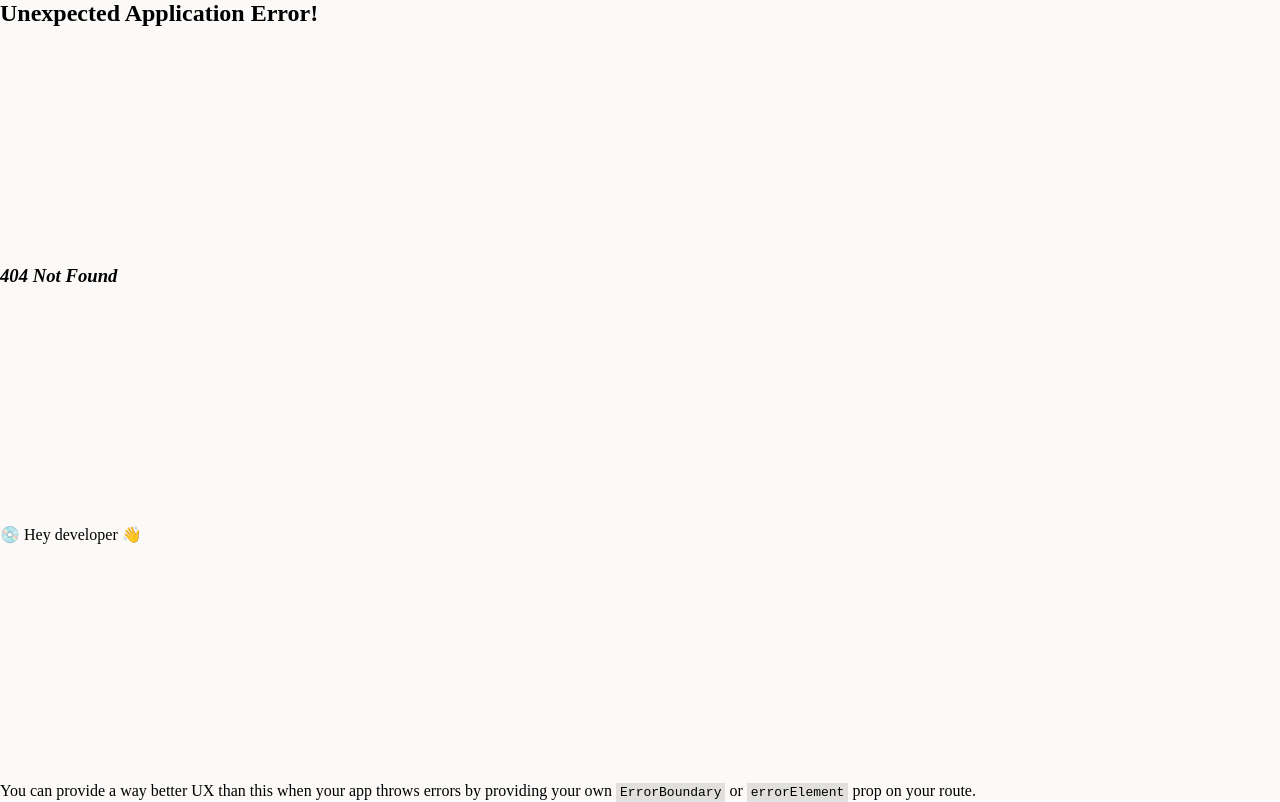
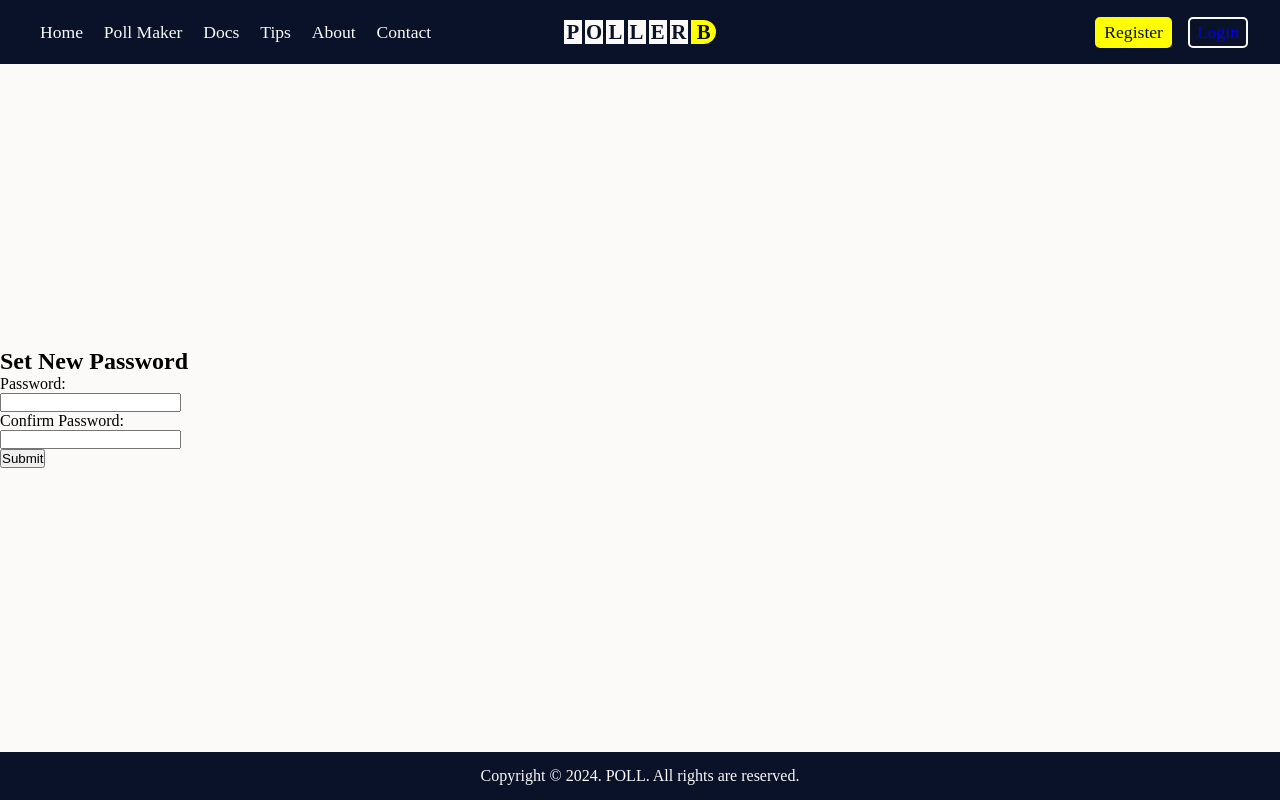
Before and after one commit to abror2142/poll-website, a React app in the folder frontend/: page /password-reset-confirm in a window 1280 px wide. Before the commit this address had no page. Built offline with nearby package versions, Linux system fonts and the light colour scheme.

Commit message:
Basic Auth page layouts

```diff
--- a/frontend/src/Router.js
+++ b/frontend/src/Router.js
@@ -5,6 +5,10 @@ import Home, {loader as HomeLoader} from "./containers/Home";
 import Layout from "./hocs/Layout";
 import Signup from "./containers/Auth/Signup";
 import Login from "./containers/Auth/Login";
+import Activation from "./containers/Auth/Activation";
+import PasswordReset from "./containers/Auth/PasswordReset";
+import PasswordResetConfirm from "./containers/Auth/PasswordResetConfirm";
+
 
 const routes = createRoutesFromElements(
     <Route path="/" element={<Layout />}>
@@ -21,6 +25,18 @@ const routes = createRoutesFromElements(
             path="login"
             element={<Login />}
         />
+        <Route
+            path="activation"
+            element={<Activation />}
+        />
+        <Route
+            path="password-reset"
+            element={<PasswordReset />}
+        />
+        <Route
+            path="password-reset-confirm"
+            element={<PasswordResetConfirm />}
+        />
     </Route>
 )
 
--- a/frontend/src/containers/Auth/Activation.js
+++ b/frontend/src/containers/Auth/Activation.js
@@ -0,0 +1,23 @@
+import { useParams } from "react-router-dom";
+
+
+function Activation() {
+
+    async function handeClick(){
+        const {uid, token} = useParams()
+        const data = {
+            "uid": uid,
+            "token": token
+        }
+        // send data
+    }
+
+    return (
+        <div className="activation-page">
+            <h3>Click to Activate your Account!</h3>
+            <button onClick={handeClick}>Activate</button>
+        </div>
+    )
+}
+
+export default Activation
--- a/frontend/src/containers/Auth/Login.js
+++ b/frontend/src/containers/Auth/Login.js
@@ -145,7 +145,7 @@ function Login() {
 
             <div className="login-footer">
                 <p>Don't have an Account? <Link to='/signup'>Sign Up</Link> here.</p>
-                <p>Forget your Password? <Link to='#'>Reset</Link> here.</p>
+                <p>Forget your Password? <Link to='/password-reset'>Reset</Link> here.</p>
             </div>
         </div>
     )
--- /dev/null
+++ b/frontend/src/containers/Auth/PasswordReset.js
@@ -0,0 +1,93 @@
+import React from "react";
+import { useState, useEffect } from "react";
+
+import { FontAwesomeIcon } from "@fortawesome/react-fontawesome";
+import { faCircleExclamation } from "@fortawesome/free-solid-svg-icons";
+
+import validateForm from "../../utils/validateForm";
+
+
+function PasswordReset() {
+
+    const [email, setEmail] = useState('')
+    const [focusEmail, setFocusEmail] = useState(false)
+    const [touchedEmail, sertTouchedEmail] = useState(false)
+    const [firstTouchEmail, setFirstTouchEmail] = useState(false)
+
+    const [errors, setErrors] = useState({})
+
+    useEffect(()=> {
+        setErrors(validateForm(null, email))
+    }, [email])
+
+
+    async function handleSubmit(e) {
+        e.preventDefault()
+    }
+
+    return (
+        <div className="password-reset-page">
+
+            <div className="password-reset-header">
+                <h2>SPassword Reset</h2>
+            </div>
+
+            <form onSubmit={handleSubmit} className="form password-reset-form">
+
+                <div className="email-input">
+
+                    <div className="form-label">
+                        <label htmlFor="email">Enter your email: </label>
+                    </div>
+
+                    <div className="email-field">
+                        <input
+                            id="email"
+                            onChange={(e) => setEmail(e.target.value)}
+                            onFocus={() => {
+                                setFocusEmail(true)
+                                sertTouchedEmail(true)
+                            }}
+                            onBlur={() => {
+                                setFocusEmail(false)
+                                setFirstTouchEmail(true)
+                            }}
+                        />
+
+                        {
+                            touchedEmail
+                            && !focusEmail
+                            && errors.email
+                            && <FontAwesomeIcon icon={faCircleExclamation}/>
+                        }
+                    </div>
+
+                    {
+                        touchedEmail
+                        && focusEmail
+                        && firstTouchEmail
+                        && errors.email
+                        && <div className="error-box">
+                            <ul>
+                                {
+                                    errors.email.map((error, index) => {
+                                        return (
+                                            <li key={'email-error-' + index}>{error}</li>
+                                        )
+                                    })
+                                }
+                            </ul>
+                        </div>
+                     }
+
+                </div>
+
+                <button>Submit</button>
+
+            </form>
+
+        </div>
+    )
+}
+
+export default PasswordReset
--- /dev/null
+++ b/frontend/src/containers/Auth/PasswordResetConfirm.js
@@ -0,0 +1,156 @@
+import React from "react";
+import { useState, useEffect } from "react";
+import { useParams } from "react-router-dom";
+
+import { FontAwesomeIcon } from "@fortawesome/react-fontawesome";
+import { faCircleExclamation } from "@fortawesome/free-solid-svg-icons";
+
+import validateForm from "../../utils/validateForm";
+
+
+function PasswordResetConfirm() {
+
+    const [password, setPassword] = useState('')
+    const [focusPassword, setFocusPassword] = useState(false)
+    const [touchedPassword, setTouchedPassword] = useState(false)
+    const [firstTouchPassword, setFirstTouchPassword] = useState(false)
+
+    const [rePassword, setRePassword] = useState('')
+    const [focusRePassword, setFocusRePassword] = useState(false)
+    const [touchedRePassword, setTouchedRePassword] = useState(false)
+    const [firstTouchRePassword, setFirstTouchRePassword] = useState(false)
+
+    const [errors, setErrors] = useState({})
+
+    const {uid, token} = useParams()
+
+    useEffect(()=> {
+        setErrors(validateForm(null, null, password, rePassword))
+    }, [password,rePassword])
+
+    async function handleSubmit(e) {
+        e.preventDefault()
+
+        const data = {
+            "uid": uid,
+            "token": token,
+            "new_password": password,
+            "re_new_password": rePassword,
+        }
+
+        // send data
+    }
+
+    return (
+        <div className="pass-res-confirm-page">
+            <div className="pass-res-confirm-header">
+                <h2>Set New Password</h2>
+            </div>
+
+            <form onSubmit={handleSubmit} className="form pass-res-confirm-form">
+
+                <div className="password-input">
+
+                    <div className="form-label">
+                        <label htmlFor="password">Password: </label>
+                    </div>
+
+                    <div className="password-field">
+                        <input
+                            id="password"
+                            onChange={(e) => setPassword(e.target.value)}
+                            onFocus={() => {
+                                setFocusPassword(true)
+                                setTouchedPassword(true)
+                            }}
+                            onBlur={() => {
+                                setFocusPassword(false)
+                                setFirstTouchPassword(true)
+                            }}
+                        />
+
+                        {
+                            touchedPassword
+                            && !focusPassword
+                            && errors.password
+                            && <FontAwesomeIcon icon={faCircleExclamation}/>
+                        }
+                    </div>
+
+                    {
+                        touchedPassword
+                        && focusPassword
+                        && firstTouchPassword
+                        && errors.password
+                        && <div className="error-box">
+                            <ul>
+                                {
+                                    errors.password.map((error, index) => {
+                                        return (
+                                            <li key={'password-error-' + index}>{error}</li>
+                                        )
+                                    })
+                                }
+                            </ul>
+                        </div>
+                     }
+
+                </div>
+
+                <div className="re-password-input">
+
+                    <div className="form-label">
+                        <label htmlFor="re-password">Confirm Password:</label>
+                    </div>
+
+                    <div className="re-password-field">
+                        <input
+                            id="re-password"
+                            onChange={(e) => setRePassword(e.target.value)}
+                            onFocus={() => {
+                                setFocusRePassword(true)
+                                setTouchedRePassword(true)
+                            }}
+                            onBlur={() => {
+                                setFocusRePassword(false)
+                                setFirstTouchRePassword(true)
+                            }}
+                        />
+
+                        {
+                            touchedRePassword
+                            && !focusRePassword
+                            && errors.rePassword
+                            && <FontAwesomeIcon icon={faCircleExclamation}/>
+                        }
+                    </div>
+
+                    {
+                        touchedRePassword
+                        && focusRePassword
+                        && firstTouchRePassword
+                        && errors.rePassword
+                        && <div className="error-box">
+                            <ul>
+                                {
+                                    errors.rePassword.map((error, index) => {
+                                        return (
+                                            <li key={'rePassword-error-' + index}>{error}</li>
+                                        )
+                                    })
+                                }
+                            </ul>
+                        </div>
+                     }
+
+                </div>
+
+                <button>Submit</button>
+
+            </form>
+
+        </div>
+    )
+}
+
+export default PasswordResetConfirm
```
